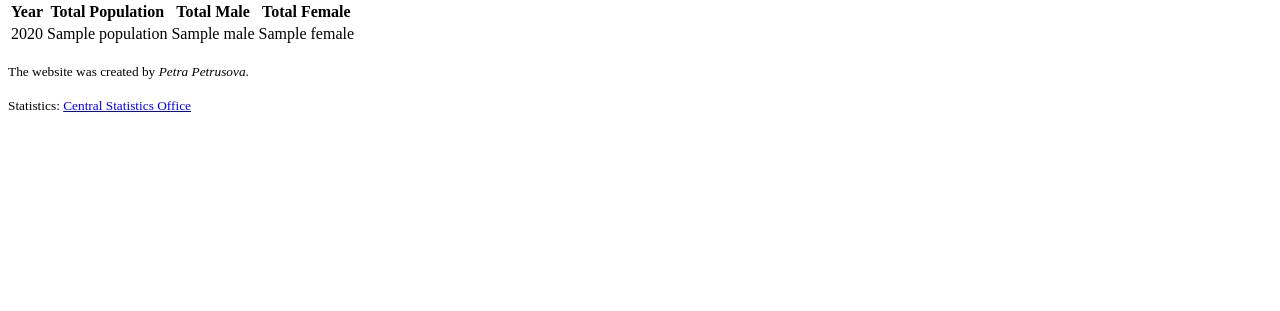
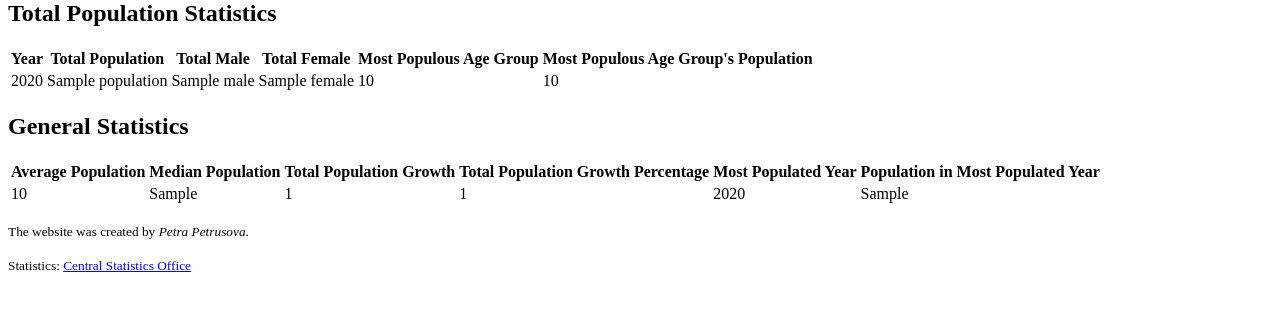
Before and after one commit to ppetruso8/Cloud-AWS-big_data, a Flask app: template templates/index.html in a window 1280 px wide. Shown: the part 80-391 px from the top of the page. Run offline with Flask 3, Linux system fonts and the light colour scheme; the template is opened without the code that fills it: most values are stand-ins (such as "Sample title", 1, 10 or a date in 2020).

Commit message:
Add: - more statistics - comments EDIT: - remove all_stats - move data fetching and processing into separate functions - index.html edited according to new statistics

```diff
--- a/application.py
+++ b/application.py
@@ -1,37 +1,132 @@
+# import libraries
 from flask import Flask, render_template
 import requests
 import pymysql
 
 '''Application'''
+# initialize Flask application
 application = app = Flask(__name__)
 
 @app.route("/")
 def index():
     # source: https://realpython.com/api-integration-in-python/
+    # API URL to fetch data
     api_url = "https://ws.cso.ie/public/api.restful/PxStat.Data.Cube_API.ReadDataset/FY002/JSON-stat/2.0/en"
-    response = requests.get(api_url)
-    data = response.json()
+    # fetch data and process into a list
+    data = get_data(api_url)
+    population_by_year = process_data(data)
 
+    # get statistics from data
+    avg_population = get_avg_population(population_by_year)
+    most_populated_year, most_population = get_most_population(population_by_year)
+    median_population = get_median(population_by_year)
+    total_growth, total_growth_percentage = get_total_growth(population_by_year)
+
+    '''DB'''
+    # establish connection to the database
+    connection = pymysql.connect(host = 'awseb-e-tvrufpsf75-stack-awsebrdsdatabase-wwiq7tqabdft.csqu5agax8wn.eu-west-1.rds.amazonaws.com',
+                            port = 3306,
+                            user = 'ppetruso',
+                            password = '1234512345',
+                            database = 'ebdb'
+                            )
+
+    # create cursor to execute database queries with
+    cursor = connection.cursor()
+
+    # create table for population by year
+    try:
+        cursor.execute("""DROP TABLE IF EXISTS population_by_year;""")
+        cursor.execute("""CREATE TABLE population_by_year (
+                                year VARCHAR(4) NOT NULL PRIMARY KEY,
+                                total_population INT,
+                                male_population INT,
+                                female_population INT,
+                                most_populous_age_group VARCHAR(20),
+                                most_populous_age_group_population INT
+                                );""")
+
+        # insert values into the table
+        for yr in population_by_year:
+            cursor.execute("""INSERT INTO population_by_year (year, total_population, male_population, female_population, most_populous_age_group, most_populous_age_group_population)
+                            VALUES (%s, %s, %s, %s, %s, %s);""",
+                            (yr['year'], yr['population'], yr['male'], yr['female'],
+                             yr['most_populous_age_group'], yr['most_populous_age_group_population']))
+            connection.commit()
+
+    except pymysql.Error as e:
+        print("Error: " + str(e))
+
+    # create table for general statistics
+    try:
+        cursor.execute("""DROP TABLE IF EXISTS general_stats;""")
+        cursor.execute("""CREATE TABLE general_stats (
+                        id INT AUTO_INCREMENT PRIMARY KEY,
+                        avg_population INT,
+                        median_population INT,
+                        population_growth INT,
+                        population_growth_percentage FLOAT,
+                        most_populated_year VARCHAR(4),
+                        most_population INT
+                        );""")
+        # insert values into the table
+        cursor.execute("""INSERT INTO general_stats (avg_population, median_population, population_growth, population_growth_percentage, most_populated_year, most_population)
+                       VALUES (%s, %s, %s, %s, %s, %s);""",
+                       (avg_population, median_population, total_growth, total_growth_percentage, most_populated_year, most_population))
+        connection.commit()
+
+    except pymysql.Error as e:
+            print("Error: " + str(e))
+
+    # close database connection
+    cursor.close()
+    connection.close()
+
+    # render index.html template with data
+    return render_template("index.html", population_by_year=population_by_year, avg_population=avg_population,
+                           median_population=median_population, most_populated_year=most_populated_year,
+                           most_population=most_population, total_growth=total_growth, total_growth_percentage=total_growth_percentage)
+
+# function for fetching data from API url
+def get_data(url):
+    '''
+    url -- API URL containing data
+    '''
+    # get data
+    response = requests.get(url)
+    # convert JSON response into python dictionary
+    return response.json()
+
+# function for processing fetched data
+def process_data(data):
+    '''
+    data -- dictionary containing fetched data from API
+    '''
+    # extract years, ages, genders and population from data
     years = data["dimension"]["TLIST(A1)"]["category"]["label"]
     ages = data["dimension"]["C02076V03371"]["category"]["label"]
     genders = data["dimension"]["C02199V02655"]["category"]["label"]
     population = data["value"]
 
-    all_stats = []
+    # list of dictionaries storing processed data
     population_by_year = []
-
+    # iteration indices
     value_index = 0
     year_index = 0
+
+    # process data and organize by year
     for year in years.values():
+        # store population of age groups for year
+        age_group_population = {}
         for age in ages.values():
             for gender in genders.values():
-                all_stats.append({
-                    "year": year,
-                    "age": age,
-                    "gender": gender,
-                    "population": int(population[value_index])
-                })
+                # get each age group population
+                if age != "All ages" and gender == "Both sexes":
+                    age_group_population[age] = int(population[value_index])
+
+                # get total population by year
                 if age == "All ages":
+                    # organize data by gender
                     if gender == "Both sexes":
                         population_by_year.append({
                             "year": year,
@@ -41,44 +136,91 @@ def index():
                         population_by_year[year_index]["male"] = int(population[value_index])
                     else:
                         population_by_year[year_index]["female"] = int(population[value_index])
+
+                # increment current position in "population"
                 value_index += 1
+
+        # get the most populous age group and its population for year
+        most_populous_age_group = max(age_group_population, key=age_group_population.get)
+        most_populous_age_group_population = age_group_population[most_populous_age_group]
+
+        # store most populous age group and its population in list
+        population_by_year[year_index]["most_populous_age_group"] = most_populous_age_group
+        population_by_year[year_index]["most_populous_age_group_population"] = most_populous_age_group_population
+
+        # increment current position in "population_by_year" list
         year_index +=1
 
+    return population_by_year
 
-    avg_population = get_avg_population(population_by_year)
+# function to calculate average population
+def get_avg_population(population_data):
+    '''
+    population_data -- list containing population data by year
+    '''
+    total_population = 0
 
-    '''DB'''
-    connection = pymysql.connect(host = 'awseb-e-tvrufpsf75-stack-awsebrdsdatabase-wwiq7tqabdft.csqu5agax8wn.eu-west-1.rds.amazonaws.com',
-                            port = 3306,
-                            user = 'ppetruso',
-                            password = '1234512345',
-                            database = 'ebdb'
-                            )
+    # iterate through the input list to get total population
+    for value in population_data:
+        total_population += (value["population"])
 
+    # calculate average population
+    avg_population = total_population / len(population_data)
 
-    cursor = connection.cursor()
-
-    for yr in population_by_year:
-        try:
-            cursor.execute("""INSERT INTO population_by_year (year, total_population, male_population, female_population)
-                            VALUES (%s, %s, %s, %s);""", (yr['year'], yr['population'], yr['male'], yr['female'])
-                        )
-            connection.commit()
-        except pymysql.Error as e:
-            print("Error: " + str(e))
-
-    cursor.close()
-    connection.close()
-
-    return render_template("index.html", population_by_year=population_by_year)
-
-def get_avg_population(population_list):
-    total_population = 0
-    for value in population_list:
-        total_population += (value["population"])
-    avg_population = total_population / len(population_list)
     return int(avg_population)
 
+# function to get the most populated year and its population
+def get_most_population(population_data):
+    '''
+    population_data -- list containing population data by year
+    '''
+    most_populated_year = ""
+    most_population = 0
 
+    # iterate through the input list to find most populated year and its population
+    for value in population_data:
+        if value["population"] > most_population:
+            most_population = value["population"]
+            most_populated_year = value["year"]
+
+    return (most_populated_year, most_population)
+
+# function to get the median value of population
+def get_median(population_data):
+    '''
+    population_data -- list containing population data by year
+    '''
+    populations = []
+
+    # iterate through the input list and store each year's population
+    for value in population_data:
+        populations.append(value["population"])
+
+    populations.sort()
+
+    # calculate median value
+    n = len(populations)
+    if n % 2 == 1:
+        median = populations[n // 2]
+    else:
+        median = (populations[n // 2 - 1] + populations[n // 2]) / 2
+
+    return median
+
+# function to get the total growth of the population
+def get_total_growth(population_data):
+    '''
+    population_data -- list containing population data by year
+    '''
+    first_year_population = population_data[0]["population"]
+    last_year_population = population_data[-1]["population"]
+
+    # calculate total growth
+    total_growth = last_year_population - first_year_population
+    total_growth_percentage = round(((total_growth / first_year_population) * 100), 2)
+
+    return (total_growth, total_growth_percentage)
+
+# start the Flask web application
 if __name__ == "__main__":
     app.run()
--- a/templates/index.html
+++ b/templates/index.html
@@ -18,13 +18,15 @@
         </nav>
 
         <main>
-
+            <h2>Total Population Statistics</h2>
             <table>
                 <tr>
                     <th>Year</th>
                     <th>Total Population</th>
                     <th>Total Male</th>
                     <th>Total Female</th>
+                    <th>Most Populous Age Group</th>
+                    <th>Most Populous Age Group's Population</th>
                 </tr>
                 {% for value in population_by_year %}
                 <tr>
@@ -32,8 +34,42 @@
                     <td>{{ value.population }}</td>
                     <td>{{ value.male }}</td>
                     <td>{{ value.female }}</td>
+                    <td>{{ value.most_populous_age_group }}</td>
+                    <td>{{ value.most_populous_age_group_population }}</td>
                 </tr>
                 {% endfor %}
+            </table>
+
+            <h2>General Statistics</h2>
+            <table>
+                <tr>
+                    <th>Average Population</th>
+                    <th>Median Population</th>
+                    <th>Total Population Growth</th>
+                    <th>Total Population Growth Percentage</th>
+                    <th>Most Populated Year</th>
+                    <th>Population in Most Populated Year</th>
+                </tr>
+                <tr>
+                    <td>
+                        {{ avg_population }}
+                    </td>
+                    <td>
+                        {{ median_population }}
+                    </td>
+                    <td>
+                        {{ total_growth }}
+                    </td>
+                    <td>
+                        {{ total_growth_percentage }}
+                    </td>
+                    <td>
+                        {{ most_populated_year }}
+                    </td>
+                    <td>
+                        {{ most_population }}
+                    </td>
+                </tr>
             </table>
 
         </main>
```
